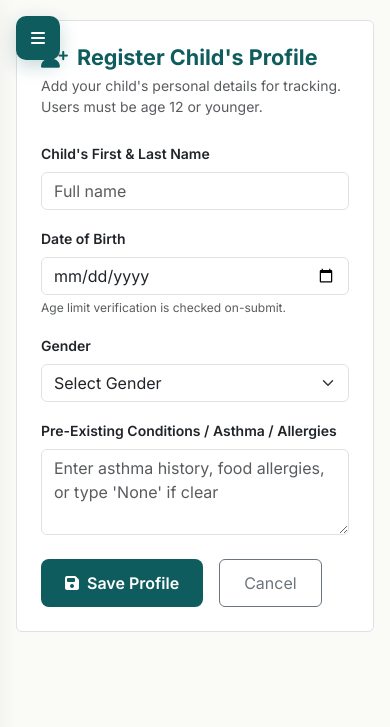
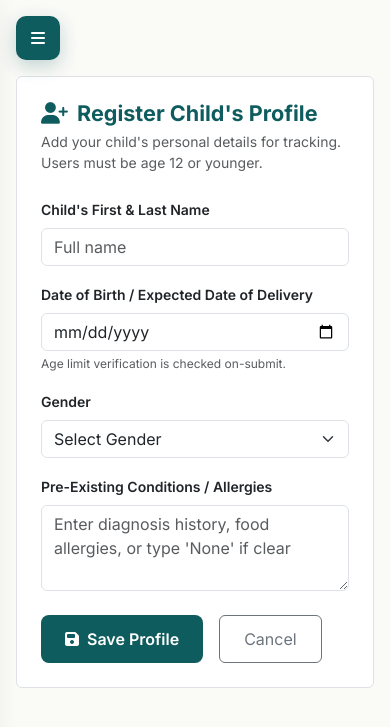
Before and after one commit to helen751/CareNest-ALU-Summative, a PHP site: page /dashboard in a window 390 px wide, after a click on "Add a New Child". Shown: the top 727 px of the page. Run offline with PHP 8.4, Linux system fonts and the light colour scheme; the visitor is signed in with stand-in values (Sample User, id 1); tables that the repository leaves empty hold one stand-in row (values such as "Sample post"); a stand-in replaces the project's code that opens the database connection; some libraries are stand-ins or nearby versions.

Commit message:
improved the mobile responsiveess and symptoms assessments

```diff
--- a/assets/css/style.css
+++ b/assets/css/style.css
@@ -515,7 +515,7 @@ body {
   }
 
   .content-area {
-    padding: 20px 16px;
+    padding: 76px 16px 20px;
   }
 
   .question-card {
--- a/assets/js/app.js
+++ b/assets/js/app.js
@@ -249,6 +249,10 @@ function isPregnancyProfile(dob) {
   return profileDate > today;
 }
 
+function formatProfileGender(gender) {
+  return gender === "Other" ? "Unknown" : gender;
+}
+
 function getPregnancyStage(dob) {
   const expectedDate = parseProfileDate(dob);
   if (!expectedDate) return "Pregnancy stage unavailable";
@@ -727,9 +731,10 @@ function renderChildren() {
             <h5 class="fw-bold mb-1">${child.name}</h5>
 
             <p class="text-muted small mb-3">
-              ${profileAgeLabel} | Gender: ${child.gender}
+              ${profileAgeLabel} | Gender: ${formatProfileGender(child.gender)}
             </p>
 
+            <div class="d-grid gap-2">
               <button
                 class="btn btn-secondary-custom w-100 btn-sm"
                 onclick="accessChildProfile(${child.child_id})"
@@ -737,6 +742,14 @@ function renderChildren() {
                 <i class="fa-solid fa-folder-open me-1"></i>
                 Access Profile
               </button>
+              <button
+                class="btn btn-primary-custom w-100 btn-sm"
+                onclick="startAssessmentForChild(${child.child_id})"
+              >
+                <i class="fa-solid fa-stethoscope me-1"></i>
+                Evaluate Now
+              </button>
+            </div>
           </div>
         </div>
       </div>
@@ -864,7 +877,7 @@ function accessChildProfile(childId) {
     child.name;
 
   document.getElementById("profileChildAgeGender").textContent =
-    `${isPregnancyProfile(child.dob) ? calculateAge(child.dob) : `Age: ${calculateAge(child.dob)}`} • Gender: ${child.gender}`;
+    `${isPregnancyProfile(child.dob) ? calculateAge(child.dob) : `Age: ${calculateAge(child.dob)}`} • Gender: ${formatProfileGender(child.gender)}`;
 
   document.getElementById("editChildId").value =
     child.child_id;
@@ -887,6 +900,22 @@ function accessChildProfile(childId) {
     "block";
 
   switchDashSection("dashChildProfile");
+}
+
+async function startAssessmentForChild(childId) {
+  const child = childrenList.find(
+    item => Number(item.child_id) === Number(childId)
+  );
+
+  if (!child) return;
+
+  switchDashSection("dashAssessment");
+
+  const selectElement = document.getElementById("assessmentTargetChild");
+  if (!selectElement) return;
+
+  selectElement.value = String(child.child_id);
+  await beginAssessmentWizard();
 }
 
 async function handleEditChild(event) {
--- a/dashboard.php
+++ b/dashboard.php
@@ -267,7 +267,7 @@ $passwordHash = $user['password_hash'];
             </div>
             <div class="row">
               <div class="col-md-6 mb-3">
-                <label for="childDob" class="form-label fw-semibold small">Date of Birth</label>
+                <label for="childDob" class="form-label fw-semibold small">Date of Birth / Expected Date of Delivery</label>
                 <input type="date" class="form-control" id="childDob" name="dob" required>
                 <div class="form-text text-muted small" style="font-size: 0.75rem;">Age limit verification is checked on-submit.</div>
               </div>
@@ -277,13 +277,13 @@ $passwordHash = $user['password_hash'];
                   <option value="">Select Gender</option>
                   <option value="Male">Male</option>
                   <option value="Female">Female</option>
-                  <option value="Other">Other</option>
+                  <option value="Other">Unknown</option>
                 </select>
               </div>
             </div>
             <div class="mb-4">
-              <label for="previousDiagnoses" class="form-label fw-semibold small">Pre-Existing Conditions / Asthma / Allergies</label>
-              <textarea class="form-control" id="previousDiagnoses" name="previous_diagnoses" rows="3" placeholder="Enter asthma history, food allergies, or type 'None' if clear"></textarea>
+              <label for="previousDiagnoses" class="form-label fw-semibold small">Pre-Existing Conditions / Allergies</label>
+              <textarea class="form-control" id="previousDiagnoses" name="previous_diagnoses" rows="3" placeholder="Enter diagnosis history, food allergies, or type 'None' if clear"></textarea>
             </div>
             <div class="d-flex gap-3">
               <button type="submit" class="btn btn-primary-custom px-4">
@@ -318,9 +318,14 @@ $passwordHash = $user['password_hash'];
               <h3 class="fw-bold text-dark mb-1" id="profileChildName">Sophia Vance</h3>
               <span class="badge" style="background-color: var(--secondary); color: var(--primary);" id="profileChildAgeGender">Age: 4 • Female</span>
             </div>
-            <button class="btn btn-outline-secondary btn-sm" onclick="switchDashSection('dashMyChildren')">
-              <i class="fa-solid fa-arrow-left me-1"></i> Back to List
-            </button>
+            <div class="d-flex gap-2 my-2">
+              <button class="btn btn-primary-custom btn-sm" onclick="startAssessmentForChild(Number(document.getElementById('editChildId').value))">
+                <i class="fa-solid fa-stethoscope me-1"></i> Evaluate Now
+              </button>
+              <button class="btn btn-outline-secondary btn-sm" onclick="switchDashSection('dashMyChildren')">
+                <i class="fa-solid fa-arrow-left me-1"></i> Back to List
+              </button>
+            </div>
           </div>
 
           <div class="row g-4">
@@ -336,7 +341,7 @@ $passwordHash = $user['password_hash'];
                   <input type="text" class="form-control" id="editChildName" name="child_name" required>
                 </div>
                 <div class="mb-3">
-                  <label for="editChildDob" class="form-label fw-semibold small">Date of Birth</label>
+                  <label for="editChildDob" class="form-label fw-semibold small">Date of Birth / Expected Date of Delivery</label>
                   <input type="date" class="form-control" id="editChildDob" name="dob" required>
                 </div>
                 <div class="mb-3">
@@ -344,7 +349,7 @@ $passwordHash = $user['password_hash'];
                   <select class="form-select form-control" id="editChildGender" name="gender" required>
                     <option value="Male">Male</option>
                     <option value="Female">Female</option>
-                    <option value="Other">Other</option>
+                    <option value="Other">Unknown</option>
                   </select>
                 </div>
                 <div class="mb-3">
@@ -767,7 +772,7 @@ $passwordHash = $user['password_hash'];
   </script>
 
   <!-- Shared JS Code -->
-  <script src="assets/js/app.js?v=20260729-mobile-sidebar"></script>
+  <script src="assets/js/app.js?v=20260729-profile-assessment"></script>
 
   <script>
     const GEOAPIFY_API_KEY = "80c02f4074064f80826d21c6c60b7cbf";
--- a/index.php
+++ b/index.php
@@ -163,7 +163,7 @@ session_start();
                 <i class="fa-solid fa-clipboard-question"></i>
               </div>
               <h5 class="fw-bold mb-3 text-dark">2. Symptom Checker</h5>
-              <p class="text-muted mb-0">Evaluate primary symptoms, assess your child everydy and answer health related questions to help you make informed decisions.</p>
+              <p class="text-muted mb-0">Evaluate primary symptoms, assess your child everyday and answer health related questions to help you make informed decisions.</p>
             </div>
           </div>
           <div class="col-md-4">
--- a/process.php
+++ b/process.php
@@ -683,7 +683,7 @@ function generateQuestions($pdo){
         $estimatedGestationWeeks = intdiv($estimatedGestationDays, 7);
 
         $prompt = "
-Create 6 simple pregnancy health assessment questions.
+Create up to 10 focused pregnancy health assessment questions.
 
 The selected profile represents an unborn baby.
 The stored date {$child['dob']} is the expected delivery date.
@@ -694,6 +694,10 @@ CareNest supports pregnancy profiles, allowing expecting mothers to record their
 
 The questions must:
 - assess the pregnant mother's current symptoms, comfort, warning signs, and wellbeing;
+- include age-appropriate pregnancy wellbeing questions about sleep, energy, appetite,
+  hydration, mood, and daily comfort where relevant;
+- use the previous maternal conditions or notes to ask relevant follow-up questions
+  about current symptoms or changes; if no condition is recorded, do not invent one;
 - use simple English;
 - ask about relevant concerns such as pain, bleeding, dizziness, fever,
   vomiting, swelling, breathing difficulty, severe headache, and other urgent warning signs;
@@ -717,7 +721,7 @@ Return only valid JSON using this structure:
 ";
     } else {
         $prompt = "
-Create 6 simple child health assessment questions.
+Create up to 10 focused child health assessment questions.
 
 Child age: {$ageInDays} days old
 Gender: {$child['gender']}
@@ -726,9 +730,14 @@ Previous diagnoses: {$child['previous_diagnoses']}
 The questions must:
 - be suitable for the child's age;
 - use simple English for a mother or guardian;
-- focus on current symptoms;
-- cover fever, breathing, activity, feeding or hydration,
-  pain, rash, vomiting, and important warning signs;
+- include age-appropriate wellbeing questions about sleep, energy or activity,
+  feeding or appetite, hydration, comfort or mood, and toileting where relevant;
+- focus on the child's current symptoms and important warning signs;
+- use the previous diagnoses to include relevant questions about changes from the
+  child's normal condition, related symptoms, triggers, and current management;
+- if no previous diagnosis is recorded, do not invent diagnosis-related questions;
+- avoid generic or repeated questions, and make every question relevant to this child;
+- cover fever, breathing, pain, rash, and vomiting when relevant;
 - not diagnose the child;
 - provide 3 or 4 short answer choices.
 
```
Lines whose indentation alone changed are shown as unchanged.
